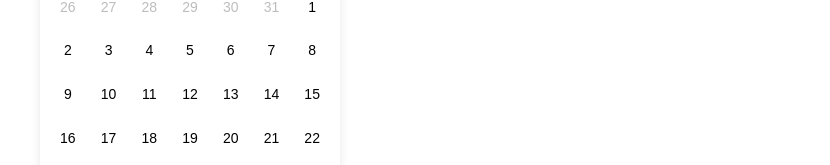
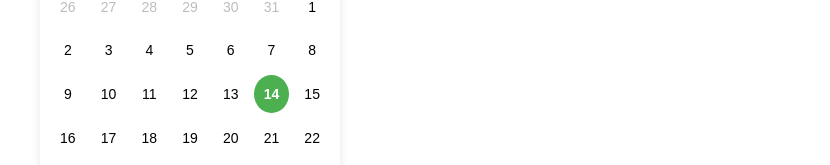
Before and after one commit to DominikaDomka/green-calendar, a website: page index.html in a window 1280 px wide. Shown: the part 329-494 px from the top of the page, without its empty margins (450-1280 px from the left). Drawn offline with Linux system fonts and the light colour scheme.

Commit message:
Update calendar to highlight today's date

```diff
--- a/script.js
+++ b/script.js
@@ -30,11 +30,20 @@ function updateCalendar() {
         calendarDays.appendChild(dayElement);
     }
 
+    // Get today's date
+    const today = new Date();
+
     // Add cells for each day of the current month
     for (let i = 1; i <= lastDay.getDate(); i++) {
         const dayElement = document.createElement('div');
         dayElement.textContent = i;
         dayElement.classList.add('day');
+
+        // Check if this day is today
+        if (i === today.getDate() && month === today.getMonth() && year === today.getFullYear()) {
+            dayElement.classList.add('today');
+        }
+
         calendarDays.appendChild(dayElement);
     }
 
--- a/styles.css
+++ b/styles.css
@@ -67,3 +67,8 @@ body {
     height: 50px;
     opacity: 0.2;
 }
+.today {
+    background-color: #4CAF50;
+    color: white;
+    font-weight: bold;
+}
```
